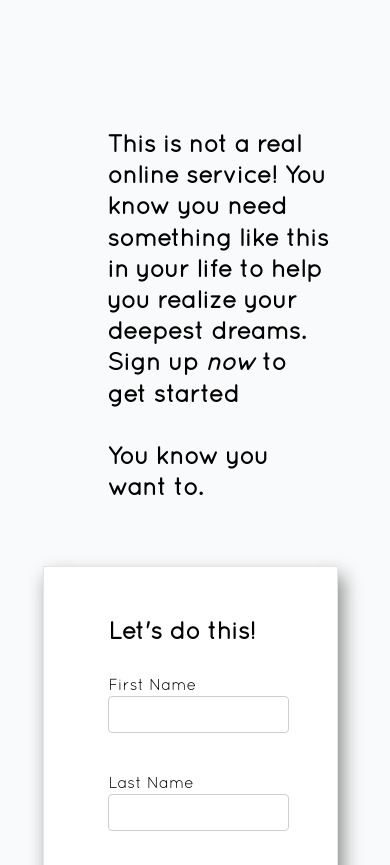
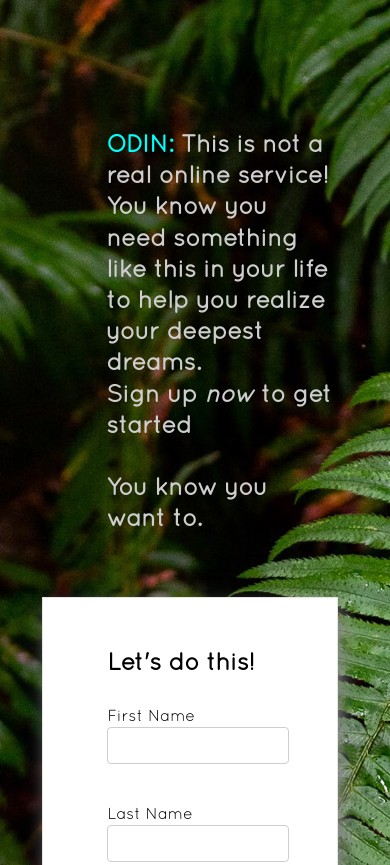
Before and after one commit to Bessazs/Sign-up-Form, a plain HTML site: page index.html in a window 390 px wide. Shown: the top 865 px of the page. Drawn offline with Linux system fonts and the light colour scheme.

Commit message:
Atualização responsiva de background

```diff
--- a/style.css
+++ b/style.css
@@ -152,6 +152,19 @@ a{
 
 
 @media only screen and (max-width: 800px){
+    body{
+        background-image: url(img/Bacgroud.avif);
+        background-size:cover;
+        background-repeat: no-repeat;
+
+    }
+    .intro::before{
+        content: "ODIN: ";
+        color:aqua;
+    }
+    .intro{
+        color: #cecece;
+    }
     aside{
         visibility:hidden
     }
```
